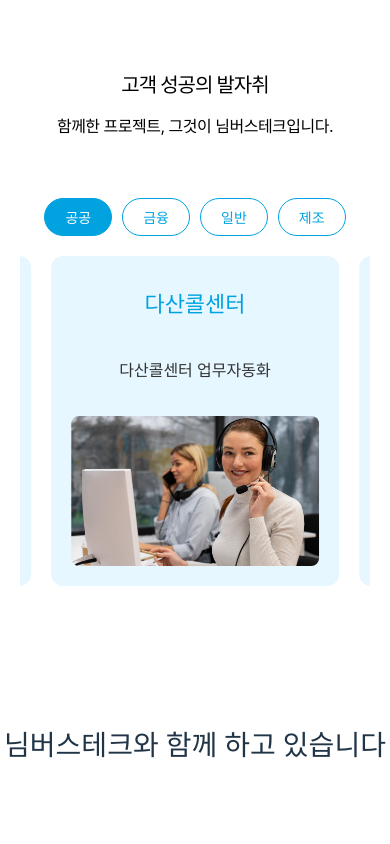
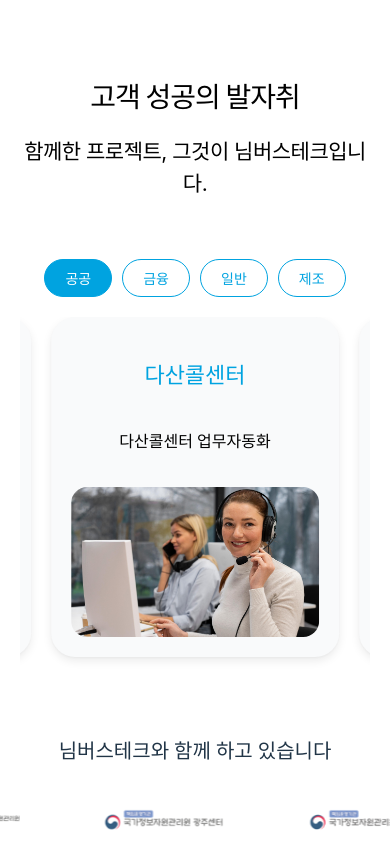
Before and after one commit to onexhana/nimbustech_website, a React (Vite) app: page /portfolio in a window 390 px wide. Shown: the part 2520-3364 px from the top of the page. Built offline with nearby package versions, Linux system fonts and the light colour scheme; a web font is replaced by a local one.

Commit message:
협력사 슬라이드 크기 수정

```diff
--- a/src/components/Portfolio/PartnerLogoSlider.tsx
+++ b/src/components/Portfolio/PartnerLogoSlider.tsx
@@ -1,5 +1,5 @@
 // src/components/Portfolio/PartnerLogoSlider.tsx
-import { memo } from "react";
+import { memo, useState, useEffect } from "react";
 import { motion } from "framer-motion";
 
 type Logo = { src: string; alt: string };
@@ -117,6 +117,20 @@
   speedBottom,            // 아랫줄 전용 배속 (미지정 시 speed 사용)
 }: PartnerLogoSliderProps) {
 
+  // 모바일 감지
+  const [isMobile, setIsMobile] = useState<boolean>(window.innerWidth < 768);
+
+  useEffect(() => {
+    const handleResize = () => setIsMobile(window.innerWidth < 768);
+    window.addEventListener('resize', handleResize);
+    return () => window.removeEventListener('resize', handleResize);
+  }, []);
+
+  // 모바일과 웹에 따른 크기 설정
+  const finalLogoHeight = isMobile ? logoHeight * 0.6 : logoHeight; // 모바일에서 60% 크기
+  const finalGap = isMobile ? gap * 0.7 : gap; // 모바일에서 간격도 70% 크기
+  const finalRowSpacing = isMobile ? rowSpacing * 0.7 : rowSpacing; // 모바일에서 줄 간격도 70%
+
   // 배속 계산 (0 또는 음수 방지)
   const safeFactor = (v: number) => (v > 0 ? v : 1);
 
@@ -135,21 +149,21 @@
       <p
         className="text-center text-[35px] font-bold text-gray-700 mb-10"
         style={{
-          fontSize: "clamp(28px, 3vw, 40px)",  // 화면 크기에 따라 반응형 글씨
+          fontSize: isMobile ? "20px" : "clamp(28px, 3vw, 40px)",  // 모바일에서 더 작은 글씨
           fontWeight: 600,                     // 글씨 두께 (900 → extrabold보다 굵음)
-          marginTop: "120px",      // 위쪽 여백 크게
-          marginBottom: "80px",   // 아래쪽 여백 크게
+          marginTop: isMobile ? "60px" : "120px",      // 모바일에서 위쪽 여백 줄임
+          marginBottom: isMobile ? "40px" : "80px",   // 모바일에서 아래쪽 여백 줄임
           lineHeight: "1.4",      // 가독성을 위해 줄간격
         }}
         >
         님버스테크와 함께 하고 있습니다
       </p>
       {rows.map((row, i) => (
-        <div key={i} style={{ marginTop: i === 0 ? 0 : rowSpacing }}>
-          <Track {...row} logoHeight={logoHeight} gap={gap} />
+        <div key={i} style={{ marginTop: i === 0 ? 0 : finalRowSpacing }}>
+          <Track {...row} logoHeight={finalLogoHeight} gap={finalGap} />
         </div>
       ))}
-      {bottomSpacing > 0 && <div style={{ height: bottomSpacing }} />}
+      {bottomSpacing > 0 && <div style={{ height: isMobile ? bottomSpacing * 0.7 : bottomSpacing }} />}
     </section>
   );
 }
--- a/src/components/Portfolio/PortfolioSection.tsx
+++ b/src/components/Portfolio/PortfolioSection.tsx
@@ -45,9 +45,9 @@
               textAlign: 'center'
             }}>
               <h2 style={{
-                fontSize: '20px',
-                fontWeight: '600',
-                marginBottom: '12px',
+                fontSize: '28px',
+                fontWeight: '700',
+                marginBottom: '8px',
                 color: '#000000',
                 lineHeight: '1.3',
                 letterSpacing: '-1px'
@@ -55,7 +55,7 @@
                 고객 성공의 발자취
               </h2>
               <p style={{
-                fontSize: '16px',
+                fontSize: '21px',
                 fontWeight: '400',
                 color: '#000000',
                 lineHeight: '1.5',
@@ -146,13 +146,15 @@
                 {filtered.map((project, index) => (
                   <SwiperSlide key={index}>
                     <div style={{
-                      backgroundColor: '#E6F7FF',
-                      borderRadius: '12px',
-                      padding: '10px 20px 20px 20px',
+                      backgroundColor: '#f9fafb',
+                      borderRadius: '24px',
+                      padding: '20px',
                       height: '300px',
                       display: 'flex',
                       flexDirection: 'column',
-                      justifyContent: 'space-between'
+                      justifyContent: 'space-between',
+                      boxShadow: '0 4px 10px rgba(0, 0, 0, 0.08), 0 1px 3px rgba(0, 0, 0, 0.04)',
+                      transition: 'all 0.3s ease'
                     }}>
                       <div>
                         <h3 style={{
@@ -166,8 +168,8 @@
                         </h3>
                         <div style={{
                           fontSize: '16px',
-                          color: '#333',
-                          fontWeight: '500',
+                          color: '#000000',
+                          fontWeight: '600',
                           lineHeight: '1.5',
                           textAlign: 'center',
                           marginBottom: '16px',
@@ -192,9 +194,9 @@
                           <div style={{
                             width: '280px',
                             height: '150px',
-                            borderRadius: '8px',
+                            borderRadius: '16px',
                             overflow: 'hidden',
-                            backgroundColor: '#f0f0f0'
+                            backgroundColor: '#f3f4f6'
                           }}>
                             <img
                               src={project.image}
```
